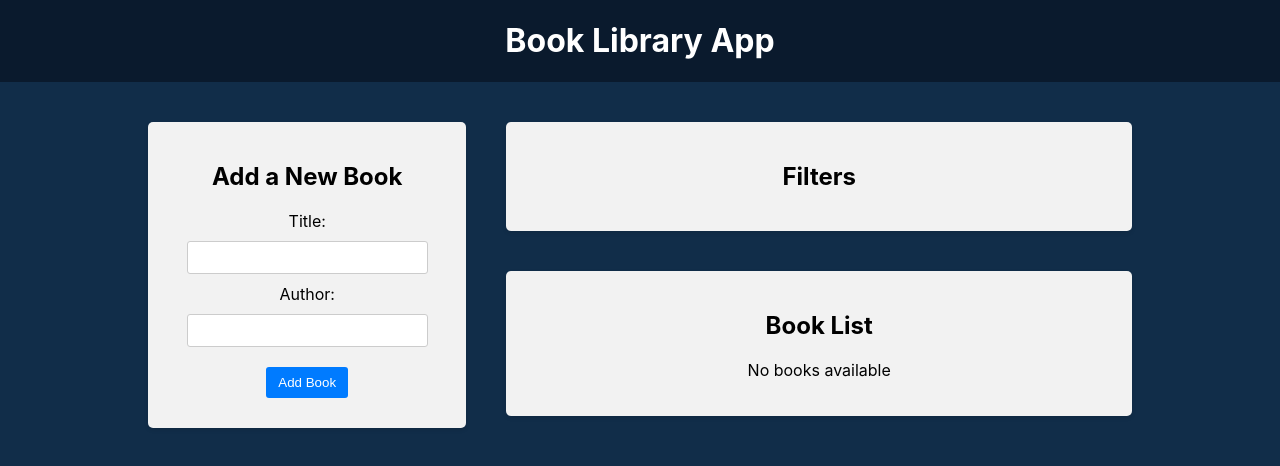
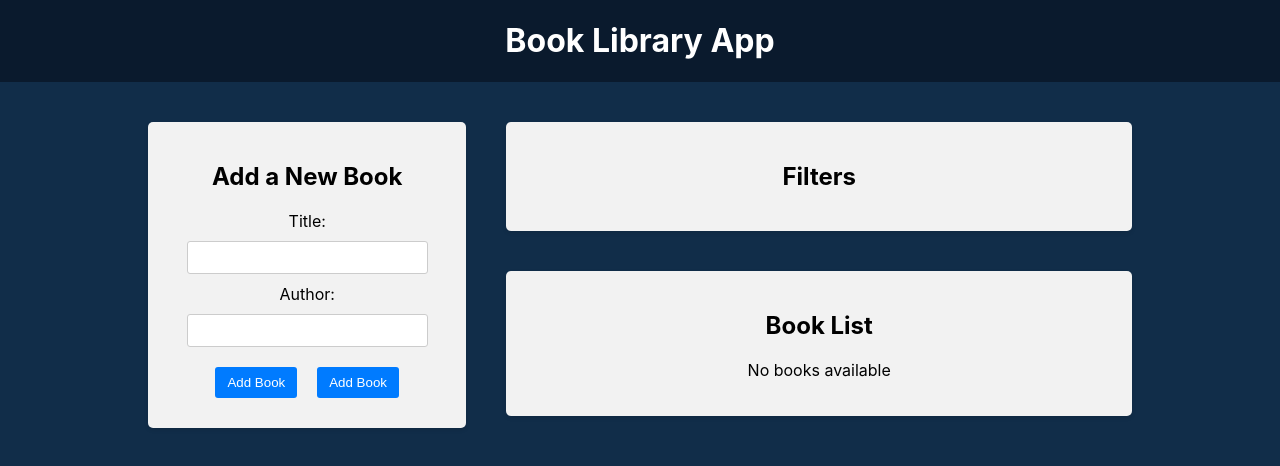
Before and after one commit to ViktorSvertoka/react-projects, a React (Create React App) app in the folder 30-react-redux/frontend/: page / in a window 1280 px wide. Shown: the top 466 px of the page. Built offline with nearby package versions, Linux system fonts and the light colour scheme.

Commit message:
Feat(Files) Added task 30

```diff
--- a/30-react-redux/frontend/package.json
+++ b/30-react-redux/frontend/package.json
@@ -9,6 +9,7 @@
     "@testing-library/user-event": "^13.5.0",
     "react": "^18.3.1",
     "react-dom": "^18.3.1",
+    "react-icons": "^5.3.0",
     "react-redux": "^8.1.2",
     "react-scripts": "5.0.1",
     "uuid": "^10.0.0",
--- a/30-react-redux/frontend/src/components/BookForm/BookForm.js
+++ b/30-react-redux/frontend/src/components/BookForm/BookForm.js
@@ -2,12 +2,25 @@ import { useState } from 'react';
 import { useDispatch } from 'react-redux';
 import { v4 as uuidv4 } from 'uuid';
 import { addBook } from '../../redux/books/actionCreators';
+import booksData from '../../data/books.json';
 import './BookForm.css';
 
 const BookForm = () => {
   const [title, setTitle] = useState('');
   const [author, setAuthor] = useState('');
   const dispatch = useDispatch();
+
+  const handleAddRandomBook = () => {
+    const randomIndex = Math.floor(Math.random() * booksData.length);
+    const randomBook = booksData[randomIndex];
+
+    const randomBookWithID = {
+      ...randomBook,
+      id: uuidv4(),
+    };
+
+    dispatch(addBook(randomBookWithID));
+  };
 
   const handleSubmit = e => {
     e.preventDefault();
@@ -47,6 +60,9 @@ const BookForm = () => {
           />
         </div>
         <button type="submit">Add Book</button>
+        <button type="button" onClick={handleAddRandomBook}>
+          Add Book
+        </button>
       </form>
     </div>
   );
```
Also changed, not shown: 1 other file (tests, documents, lock files or other folders).
